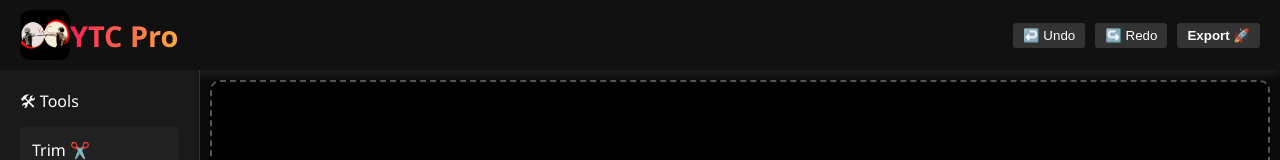
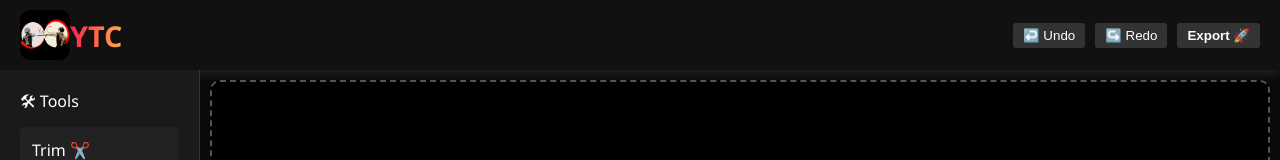
Before and after one commit to YTCediting/YTC-APP, a plain HTML site: page index.html in a window 1280 px wide. Shown: the top 160 px of the page. Drawn offline with Linux system fonts and the light colour scheme.

Commit message:
Update index.html

```diff
--- a/index.html
+++ b/index.html
@@ -13,7 +13,7 @@
     <!-- Main App -->
     <div class="navbar">
         <img src="./assets/logo.png" class="logo" alt="YTC Logo">
-        <h1>YTC Pro</h1>
+        <h1> YTC </h1>
         <div class="nav-buttons">
             <button onclick="undo()">↩️ Undo</button>
             <button onclick="redo()">↪️ Redo</button>
```
